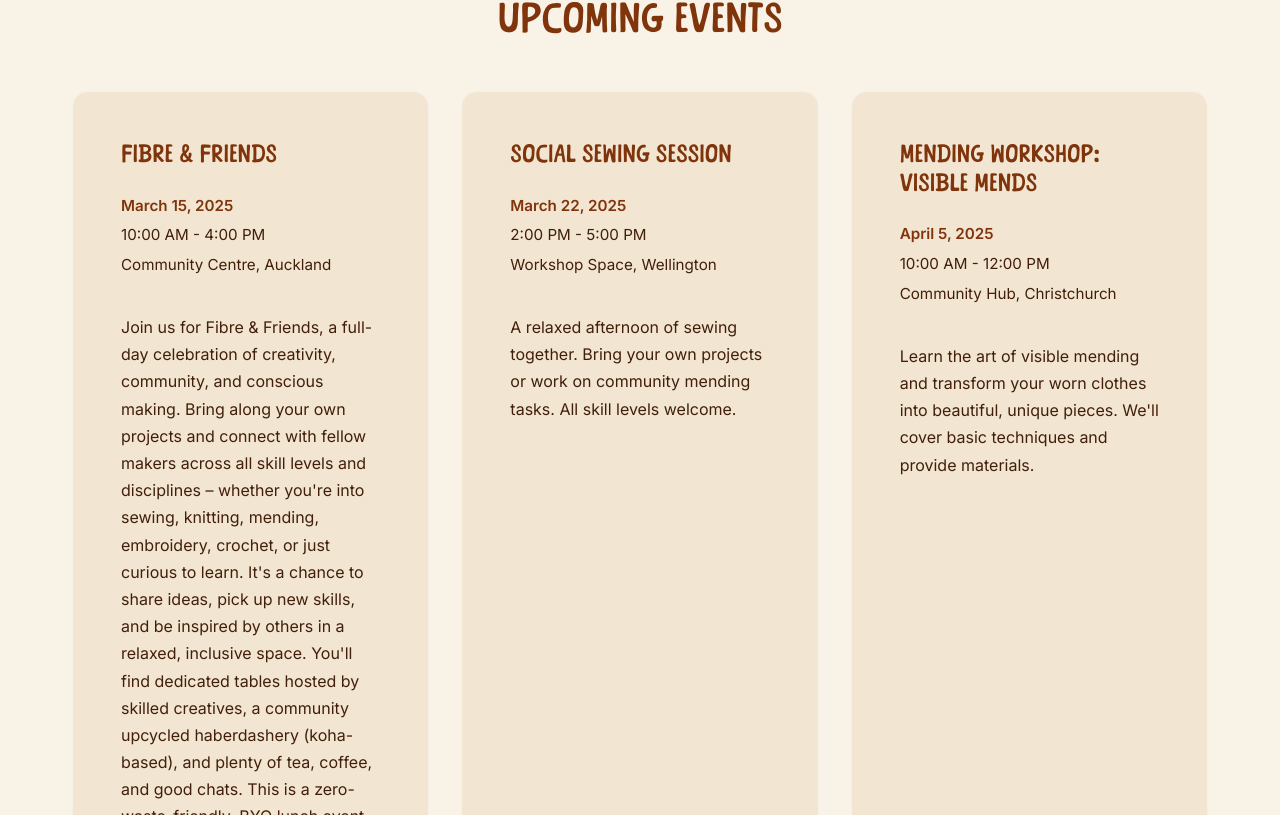
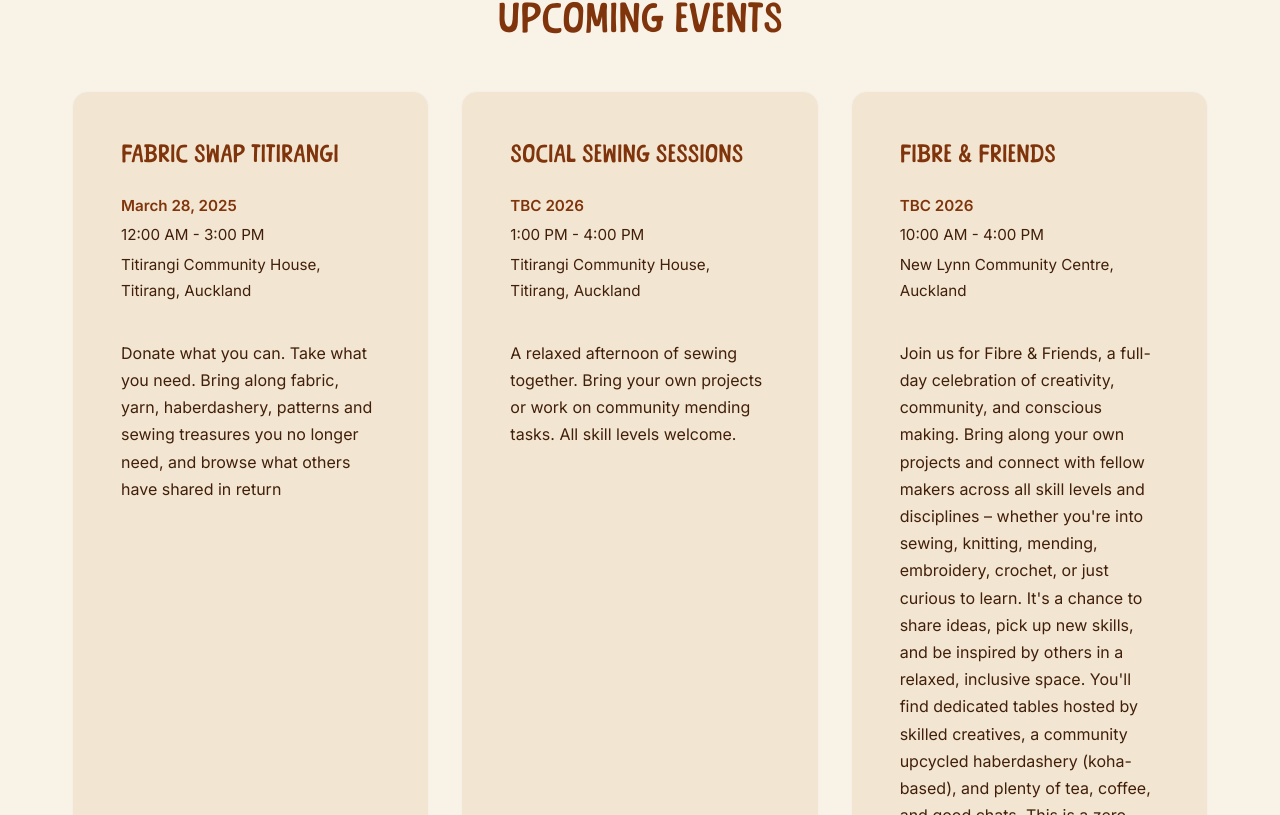
Before and after one commit to LudoNZ/localfibre, a Next.js app: page / in a window 1280 px wide. Shown: the part 745-1560 px from the top of the page. Built offline with nearby package versions, Linux system fonts and the light colour scheme.

Commit message:
updated upcoming events

```diff
--- a/src/data/events.ts
+++ b/src/data/events.ts
@@ -12,21 +12,21 @@ export interface Event {
 export const events: Event[] = [
   {
     id: "1",
-    title: "Fibre & Friends",
-    date: "March 15, 2025",
-    time: "10:00 AM - 4:00 PM",
-    location: "Community Centre, Auckland",
+    title: "Fabric Swap Titirangi",
+    date: "March 28, 2025",
+    time: "12:00 AM - 3:00 PM",
+    location: "Titirangi Community House, Titirang, Auckland",
     description:
-      "Join us for Fibre & Friends, a full-day celebration of creativity, community, and conscious making. Bring along your own projects and connect with fellow makers across all skill levels and disciplines – whether you're into sewing, knitting, mending, embroidery, crochet, or just curious to learn. It's a chance to share ideas, pick up new skills, and be inspired by others in a relaxed, inclusive space. You'll find dedicated tables hosted by skilled creatives, a community upcycled haberdashery (koha-based), and plenty of tea, coffee, and good chats. This is a zero-waste-friendly, BYO lunch event with koha entry.",
+      "Donate what you can. Take what you need.\n\n Bring along fabric, yarn, haberdashery, patterns and sewing treasures you no longer need, and browse what others have shared in return",
     registerLink: "#",
     isUpcoming: true,
   },
   {
     id: "2",
-    title: "Social Sewing Session",
-    date: "March 22, 2025",
-    time: "2:00 PM - 5:00 PM",
-    location: "Workshop Space, Wellington",
+    title: "Social Sewing Sessions",
+    date: "TBC 2026",
+    time: "1:00 PM - 4:00 PM",
+    location: "Titirangi Community House, Titirang, Auckland",
     description:
       "A relaxed afternoon of sewing together. Bring your own projects or work on community mending tasks. All skill levels welcome.",
     registerLink: "#",
@@ -34,12 +34,12 @@ export const events: Event[] = [
   },
   {
     id: "3",
-    title: "Mending Workshop: Visible Mends",
-    date: "April 5, 2025",
-    time: "10:00 AM - 12:00 PM",
-    location: "Community Hub, Christchurch",
+    title: "Fibre & Friends",
+    date: "TBC 2026",
+    time: "10:00 AM - 4:00 PM",
+    location: "New Lynn Community Centre, Auckland",
     description:
-      "Learn the art of visible mending and transform your worn clothes into beautiful, unique pieces. We'll cover basic techniques and provide materials.",
+      "Join us for Fibre & Friends, a full-day celebration of creativity, community, and conscious making. Bring along your own projects and connect with fellow makers across all skill levels and disciplines – whether you're into sewing, knitting, mending, embroidery, crochet, or just curious to learn. It's a chance to share ideas, pick up new skills, and be inspired by others in a relaxed, inclusive space. You'll find dedicated tables hosted by skilled creatives, a community upcycled haberdashery (koha-based), and plenty of tea, coffee, and good chats. This is a zero-waste-friendly, BYO lunch event with koha entry.",
     registerLink: "#",
     isUpcoming: true,
   },
```
